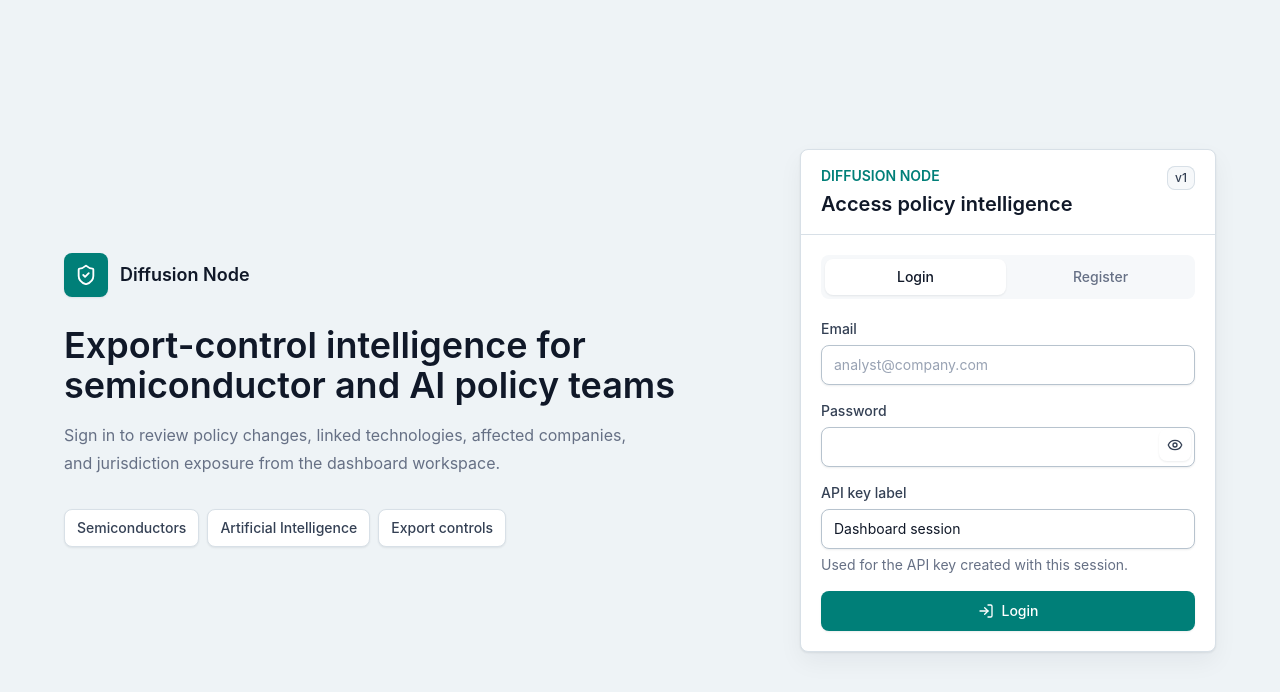
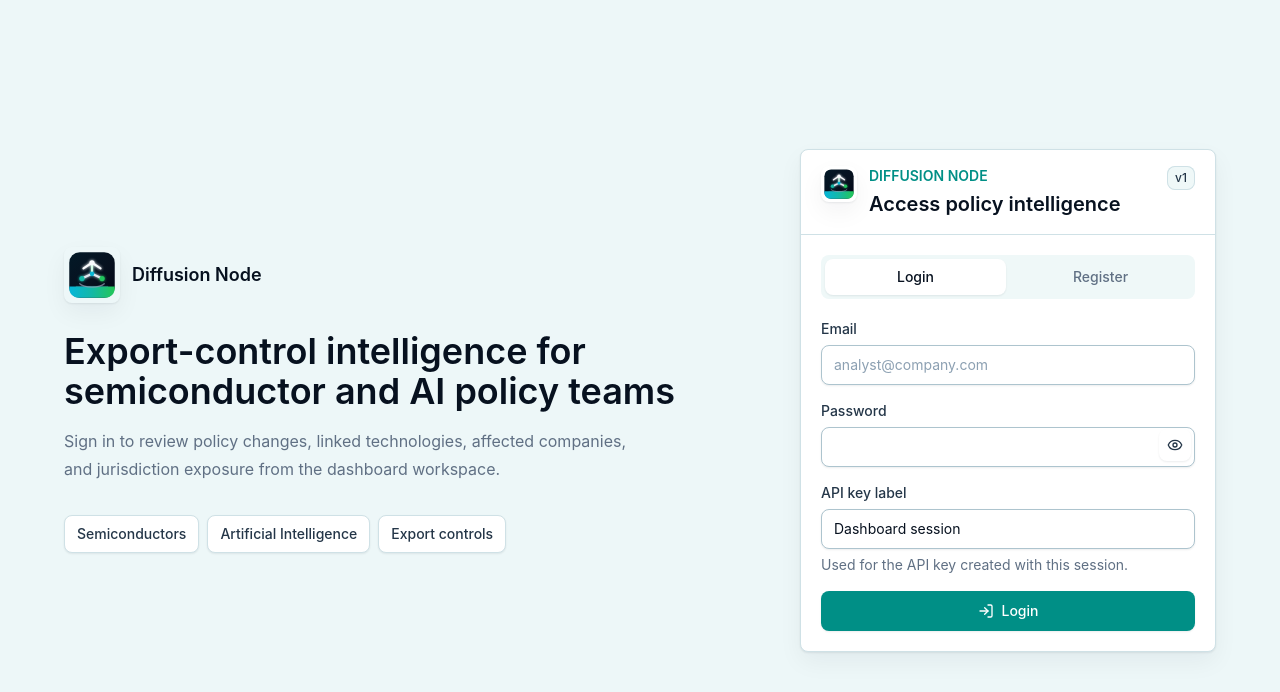
Before and after one commit to Ytemiloluwa/diffusion-node, a Next.js app in the folder frontend/: page /auth in a window 1280 px wide. Shown: the top 692 px of the page. Built offline with nearby package versions, Linux system fonts and the light colour scheme; what world-atlas would draw is missing.

Commit message:
chore(frontend): fix UI polish bugs

```diff
--- a/frontend/src/app/globals.css
+++ b/frontend/src/app/globals.css
@@ -2,24 +2,25 @@
 
 /* Components consume these semantic tokens through the Tailwind v4 theme aliases below. */
 :root {
-  --dn-canvas: #eef3f6;
+  color-scheme: light;
+  --dn-canvas: #edf7f8;
   --dn-surface: #ffffff;
-  --dn-surface-raised: #fbfdff;
-  --dn-surface-muted: #f6f8fa;
-  --dn-surface-selected: #e7f7f4;
-  --dn-ink: #101828;
-  --dn-ink-soft: #344054;
-  --dn-muted: #667085;
-  --dn-subtle: #98a2b3;
-  --dn-line: #d8e0e7;
-  --dn-line-strong: #b7c3ce;
-  --dn-brand: #007f78;
-  --dn-brand-hover: #006c67;
+  --dn-surface-raised: #f8feff;
+  --dn-surface-muted: #eff8f8;
+  --dn-surface-selected: #def8f2;
+  --dn-ink: #07111f;
+  --dn-ink-soft: #243648;
+  --dn-muted: #607084;
+  --dn-subtle: #8ca0b2;
+  --dn-line: #cfe1e6;
+  --dn-line-strong: #adc4ce;
+  --dn-brand: #008f86;
+  --dn-brand-hover: #00756f;
   --dn-brand-contrast: #ffffff;
-  --dn-brand-soft: #e7f7f4;
-  --dn-brand-line: #b7ede5;
-  --dn-focus: #007f78;
-  --dn-focus-soft: #c6f1e9;
+  --dn-brand-soft: #dffaf4;
+  --dn-brand-line: #9eeadd;
+  --dn-focus: #06b6d4;
+  --dn-focus-soft: #c8f4fb;
   --dn-danger: #b42318;
   --dn-danger-hover: #912018;
   --dn-danger-soft: #fff2f0;
@@ -40,6 +41,46 @@
   --dn-shadow-panel: 0 1px 2px rgb(16 24 40 / 8%), 0 10px 24px rgb(16 24 40 / 5%);
   --background: var(--dn-canvas);
   --foreground: var(--dn-ink);
+}
+
+@media (prefers-color-scheme: dark) {
+  :root {
+    color-scheme: dark;
+    --dn-canvas: #06131d;
+    --dn-surface: #0b1a26;
+    --dn-surface-raised: #102231;
+    --dn-surface-muted: #132c3c;
+    --dn-surface-selected: #0c332f;
+    --dn-ink: #e8f4f7;
+    --dn-ink-soft: #c6d5dd;
+    --dn-muted: #9aafbd;
+    --dn-subtle: #6f8797;
+    --dn-line: #1d3947;
+    --dn-line-strong: #315363;
+    --dn-brand: #14b8a6;
+    --dn-brand-hover: #2dd4bf;
+    --dn-brand-contrast: #021617;
+    --dn-brand-soft: #0b322f;
+    --dn-brand-line: #176d67;
+    --dn-focus: #22d3ee;
+    --dn-focus-soft: #123f4b;
+    --dn-danger: #f97066;
+    --dn-danger-hover: #fda29b;
+    --dn-danger-soft: #3b1515;
+    --dn-danger-line: #7a271a;
+    --dn-success: #47cd89;
+    --dn-success-soft: #062f22;
+    --dn-success-line: #176d41;
+    --dn-warning: #fdb022;
+    --dn-warning-soft: #3a2608;
+    --dn-warning-line: #7a4f01;
+    --dn-info: #67e8f9;
+    --dn-info-soft: #082f49;
+    --dn-info-line: #155e75;
+    --dn-neutral-soft: #132535;
+    --dn-shadow-control: 0 1px 2px rgb(0 0 0 / 30%);
+    --dn-shadow-panel: 0 1px 2px rgb(0 0 0 / 28%), 0 12px 28px rgb(0 0 0 / 24%);
+  }
 }
 
 @theme inline {
--- a/frontend/src/app/policies/page.tsx
+++ b/frontend/src/app/policies/page.tsx
@@ -1,5 +1,14 @@
 import { PolicyExplorerPage } from '@/screens/policies';
 
-export default function PoliciesPage() {
-  return <PolicyExplorerPage />;
+type PoliciesPageProps = {
+  searchParams?: Promise<{
+    search?: string | string[];
+  }>;
+};
+
+export default async function PoliciesPage({ searchParams }: PoliciesPageProps) {
+  const params = await searchParams;
+  const search = Array.isArray(params?.search) ? params.search[0] : params?.search;
+
+  return <PolicyExplorerPage initialSearch={search} />;
 }
--- /dev/null
+++ b/frontend/src/components/atoms/AppLogo.tsx
@@ -0,0 +1,125 @@
+'use client';
+
+import type { HTMLAttributes } from 'react';
+import { useId } from 'react';
+import { cn } from '@/lib/cn';
+
+type AppLogoSize = 'lg' | 'md' | 'sm';
+
+const sizeClasses: Record<AppLogoSize, string> = {
+  lg: 'size-14',
+  md: 'size-11',
+  sm: 'size-9',
+};
+
+export type AppLogoProps = HTMLAttributes<HTMLSpanElement> & {
+  size?: AppLogoSize;
+};
+
+export function AppLogo({ className, size = 'md', ...props }: AppLogoProps) {
+  const id = useId().replace(/:/g, '');
+  const accentId = `${id}-accent`;
+  const glowId = `${id}-glow`;
+  const panelId = `${id}-panel`;
+
+  return (
+    <span
+      className={cn(
+        'inline-flex shrink-0 items-center justify-center overflow-hidden rounded-panel shadow-panel',
+        sizeClasses[size],
+        className,
+      )}
+      {...props}
+    >
+      <svg
+        aria-hidden="true"
+        className="size-full"
+        fill="none"
+        viewBox="0 0 256 256"
+        xmlns="http://www.w3.org/2000/svg"
+      >
+        <defs>
+          <linearGradient
+            gradientUnits="userSpaceOnUse"
+            id={panelId}
+            x1="48"
+            x2="221"
+            y1="31"
+            y2="226"
+          >
+            <stop stopColor="#031826" />
+            <stop offset="0.55" stopColor="#07111F" />
+            <stop offset="1" stopColor="#020617" />
+          </linearGradient>
+          <linearGradient
+            gradientUnits="userSpaceOnUse"
+            id={accentId}
+            x1="35"
+            x2="221"
+            y1="201"
+            y2="201"
+          >
+            <stop stopColor="#06B6D4" />
+            <stop offset="0.5" stopColor="#14B8A6" />
+            <stop offset="1" stopColor="#22C55E" />
+          </linearGradient>
+          <filter
+            colorInterpolationFilters="sRGB"
+            filterUnits="userSpaceOnUse"
+            id={glowId}
+            x="24"
+            y="36"
+            width="208"
+            height="178"
+          >
+            <feGaussianBlur stdDeviation="8" result="blur" />
+            <feMerge>
+              <feMergeNode in="blur" />
+              <feMergeNode in="SourceGraphic" />
+            </feMerge>
+          </filter>
+        </defs>
+        <rect x="24" y="24" width="208" height="208" rx="48" fill={`url(#${panelId})`} />
+        <path
+          d="M24 180H232V190C232 213.196 213.196 232 190 232H66C42.804 232 24 213.196 24 190V180Z"
+          fill={`url(#${accentId})`}
+        />
+        <path
+          d="M56 180H200"
+          opacity="0.55"
+          stroke="#67E8F9"
+          strokeLinecap="round"
+          strokeWidth="2"
+        />
+        <g filter={`url(#${glowId})`}>
+          <path d="M128 72V122" stroke="#D1FAE5" strokeLinecap="round" strokeWidth="10" />
+          <path
+            d="M82 144L128 122L174 144"
+            stroke="#E2E8F0"
+            strokeLinecap="round"
+            strokeLinejoin="round"
+            strokeWidth="10"
+          />
+          <path
+            d="M89 98L128 72L167 98"
+            stroke="#F8FAFC"
+            strokeLinecap="round"
+            strokeLinejoin="round"
+            strokeWidth="10"
+          />
+          <circle cx="128" cy="72" r="12" fill="#F8FAFC" />
+          <circle cx="82" cy="144" r="12" fill="#14B8A6" />
+          <circle cx="174" cy="144" r="12" fill="#22C55E" />
+          <circle cx="128" cy="122" r="10" fill="#06B6D4" />
+        </g>
+        <path
+          d="M72 168C92 188 164 188 184 168"
+          opacity="0.7"
+          stroke="#94A3B8"
+          strokeLinecap="round"
+          strokeWidth="6"
+        />
+      </svg>
+    </span>
+  );
+}
--- a/frontend/src/components/atoms/index.ts
+++ b/frontend/src/components/atoms/index.ts
@@ -1,3 +1,4 @@
+export { AppLogo, type AppLogoProps } from './AppLogo';
 export { Badge, type BadgeProps } from './Badge';
 export { Button, type ButtonProps } from './Button';
 export { CountryFlag, type CountryFlagProps } from './CountryFlag';
--- a/frontend/src/components/organisms/AuthForm.tsx
+++ b/frontend/src/components/organisms/AuthForm.tsx
@@ -4,7 +4,7 @@ import { AlertCircle, Eye, EyeOff, LogIn, UserPlus } from 'lucide-react';
 import { useRouter } from 'next/navigation';
 import type { ChangeEvent, FormEvent } from 'react';
 import { useEffect, useId, useState } from 'react';
-import { Badge, Button, IconButton, Input } from '@/components/atoms';
+import { AppLogo, Badge, Button, IconButton, Input } from '@/components/atoms';
 import { useAuthStore } from '@/store';
 import { cn } from '@/lib/cn';
 
@@ -98,11 +98,14 @@ export function AuthForm({ className, defaultMode = 'login' }: AuthFormProps) {
     >
       <header className="border-b border-line px-5 py-4">
         <div className="flex items-start justify-between gap-4">
-          <div>
-            <p className="text-sm font-semibold uppercase text-brand">Diffusion Node</p>
-            <h1 className="mt-1 text-xl font-semibold text-ink" id="auth-heading">
-              Access policy intelligence
-            </h1>
+          <div className="flex min-w-0 items-start gap-3">
+            <AppLogo aria-label="Diffusion Node" size="sm" />
+            <div className="min-w-0">
+              <p className="text-sm font-semibold uppercase text-brand">Diffusion Node</p>
+              <h1 className="mt-1 text-xl font-semibold text-ink" id="auth-heading">
+                Access policy intelligence
+              </h1>
+            </div>
           </div>
           <Badge tone="slate">v1</Badge>
         </div>
--- a/frontend/src/components/organisms/NavigationSidebar.tsx
+++ b/frontend/src/components/organisms/NavigationSidebar.tsx
@@ -7,9 +7,9 @@ import {
   FileText,
   Gauge,
   Globe2,
-  ShieldCheck,
 } from 'lucide-react';
 import type { LucideIcon } from 'lucide-react';
+import { AppLogo } from '@/components/atoms';
 import { cn } from '@/lib/cn';
 
 export type NavigationItemId =
@@ -57,9 +57,7 @@ export function NavigationSidebar({ activeItem, className }: NavigationSidebarPr
       )}
     >
       <div className="flex h-20 items-center gap-3 border-b border-line px-6">
-        <span className="flex size-10 items-center justify-center rounded-panel bg-brand text-brand-contrast shadow-control">
-          <ShieldCheck aria-hidden="true" size={21} strokeWidth={2} />
-        </span>
+        <AppLogo aria-label="Diffusion Node" size="md" />
         <span className="text-lg font-semibold text-ink">Diffusion Node</span>
       </div>
 
--- a/frontend/src/screens/auth/AuthPage.tsx
+++ b/frontend/src/screens/auth/AuthPage.tsx
@@ -1,4 +1,4 @@
-import { ShieldCheck } from 'lucide-react';
+import { AppLogo } from '@/components/atoms';
 import { AuthForm } from '@/components/organisms';
 
 export function AuthPage() {
@@ -7,9 +7,7 @@ export function AuthPage() {
       <div className="mx-auto grid min-h-[calc(100vh-3rem)] w-full max-w-6xl items-center gap-8 lg:grid-cols-[minmax(0,1fr)_26rem]">
         <section aria-labelledby="auth-product-heading" className="max-w-2xl">
           <div className="flex items-center gap-3">
-            <span className="flex size-11 items-center justify-center rounded-panel bg-brand text-brand-contrast shadow-control">
-              <ShieldCheck aria-hidden="true" size={22} strokeWidth={2} />
-            </span>
+            <AppLogo aria-label="Diffusion Node" size="lg" />
             <span className="text-lg font-semibold text-ink">Diffusion Node</span>
           </div>
           <h1
--- a/frontend/src/screens/policies/PolicyExplorerPage.tsx
+++ b/frontend/src/screens/policies/PolicyExplorerPage.tsx
@@ -103,6 +103,10 @@ const emptyOptions: ExplorerOptions = {
   sources: [],
   technologies: [],
   years: [],
+};
+
+export type PolicyExplorerPageProps = {
+  initialSearch?: string;
 };
 
 const formatDate = (value?: string | null): string => {
@@ -310,7 +314,7 @@ const policyColumns: DataTableColumn<Policy>[] = [
   },
 ];
 
-export function PolicyExplorerPage() {
+export function PolicyExplorerPage({ initialSearch }: PolicyExplorerPageProps) {
   const router = useRouter();
   const accessToken = useAuthStore((state) => state.accessToken);
   const loadProfile = useAuthStore((state) => state.loadProfile);
@@ -330,7 +334,9 @@ export function PolicyExplorerPage() {
   const [options, setOptions] = useState<ExplorerOptions>(emptyOptions);
   const [pageInfo, setPageInfo] = useState<PageInfo>(emptyPageInfo);
   const [policies, setPolicies] = useState<Policy[]>([]);
-  const [searchValue, setSearchValue] = useState(() => useUiStore.getState().policyFilters.q ?? '');
+  const [searchValue, setSearchValue] = useState(
+    () => initialSearch?.trim() || useUiStore.getState().policyFilters.q || '',
+  );
 
   const resetPagination = useCallback(() => {
     setCursor(undefined);
@@ -445,6 +451,22 @@ export function PolicyExplorerPage() {
 
     return () => window.clearTimeout(syncTimer);
   }, [policyFilters]);
+
+  useEffect(() => {
+    const query = initialSearch?.trim();
+
+    if (!query || query === useUiStore.getState().policyFilters.q) {
+      return undefined;
+    }
+
+    const searchTimer = window.setTimeout(() => {
+      resetPagination();
+      setSearchValue(query);
+      setPolicyFilter('q', query);
+    }, 0);
+
+    return () => window.clearTimeout(searchTimer);
+  }, [initialSearch, resetPagination, setPolicyFilter]);
 
   const activeFilters = useMemo(() => getActiveFilterEntries(policyFilters), [policyFilters]);
 
```
Also changed, not shown: frontend/src/components/organisms/AppHeader.tsx (+35 -24 lines), frontend/src/app/icon.svg (added).
